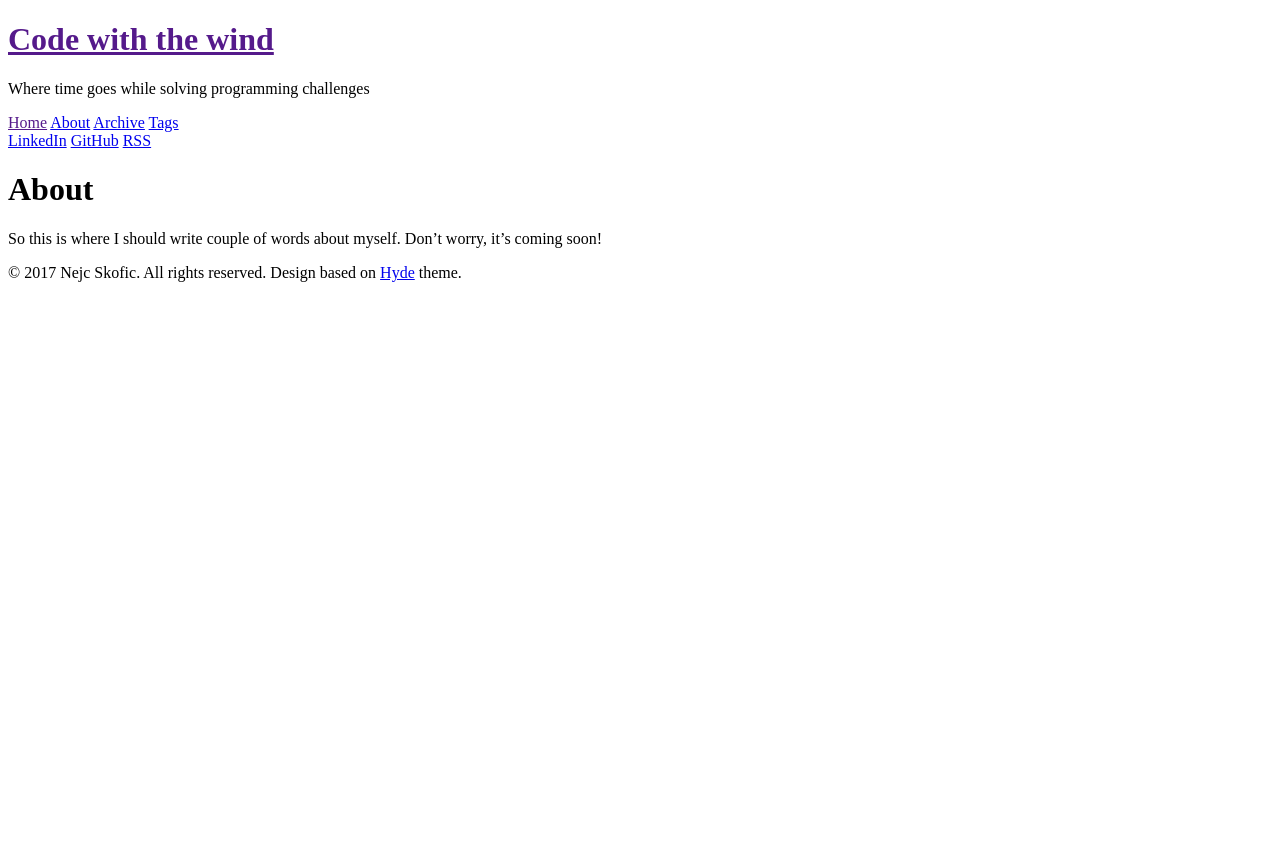
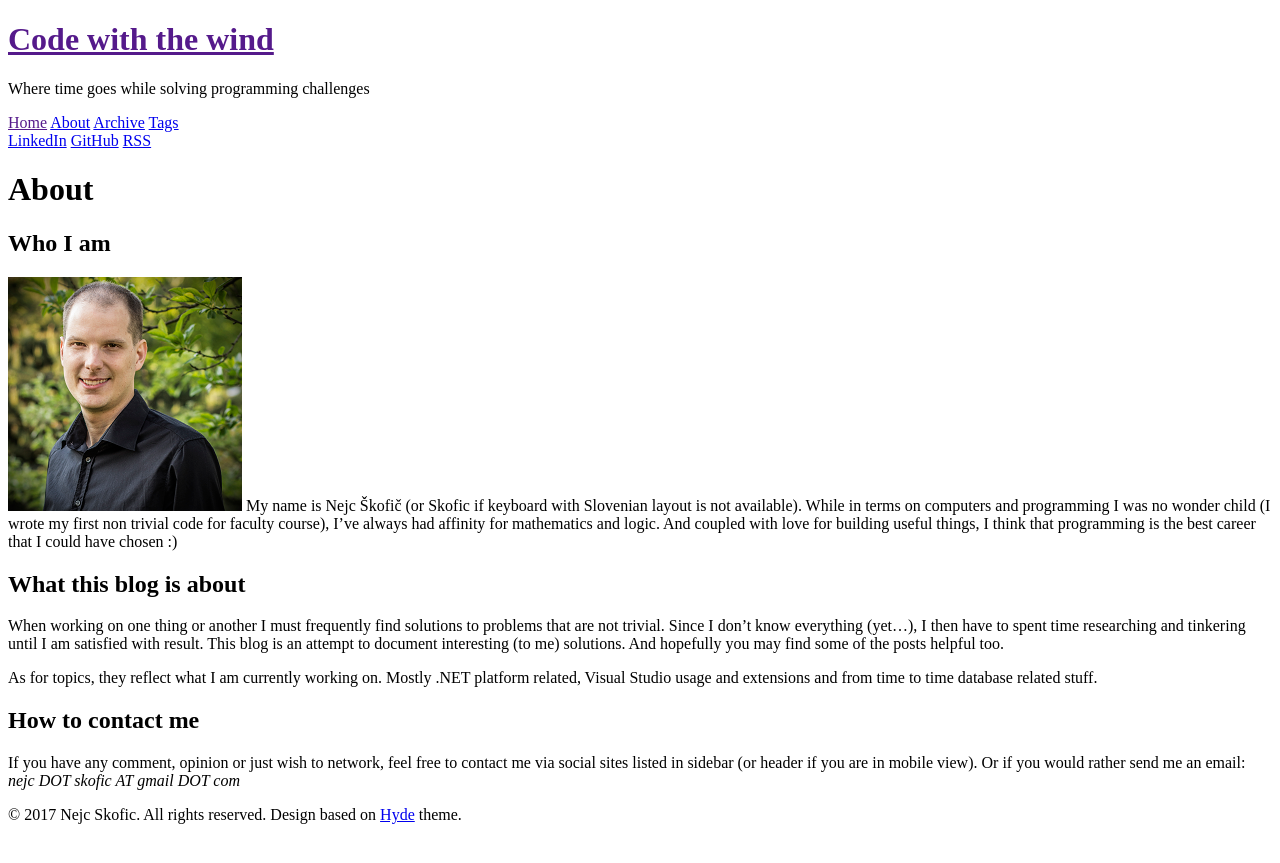
Before and after one commit to nejcskofic/nejcskofic.github.io, a Jekyll site: the page built from about.md, in a window 1280 px wide. Shown: the top 863 px of the page. Built offline with Jekyll 4.4.1, drawn with Linux system fonts in a browser that asks for light colours.

Commit message:
Filled out About page

```diff
--- a/about.md
+++ b/about.md
@@ -3,4 +3,29 @@ layout: page
 title: About
 ---
 
-So this is where I should write couple of words about myself. Don't worry, it's coming soon!
+## Who I am
+
+![Me]({{ site.url }}/public/images/about/me.png)
+My name is Nejc Škofič (or Skofic if keyboard with Slovenian layout is not available).
+While in terms on computers and programming I was no wonder child (I wrote my first
+non trivial code for faculty course), I've always had affinity for mathematics and
+logic. And coupled with love for building useful things, I think that programming
+is the best career that I could have chosen :)
+
+## What this blog is about
+
+When working on one thing or another I must frequently find solutions to problems
+that are not trivial. Since I don't know everything (yet...), I then have to spent
+time researching and tinkering until I am satisfied with result. This blog is
+an attempt to document interesting (to me) solutions. And hopefully you may find some
+of the posts helpful too.
+
+As for topics, they reflect what I am currently working on. Mostly .NET platform
+related, Visual Studio usage and extensions and from time to time database
+related stuff.
+
+## How to contact me
+
+If you have any comment, opinion or just wish to network, feel free to contact me
+via social sites listed in sidebar (or header if you are in mobile view). Or if you
+would rather send me an email: _nejc DOT skofic AT gmail DOT com_
```
Also changed, not shown: public/images/about/me.png (added).
